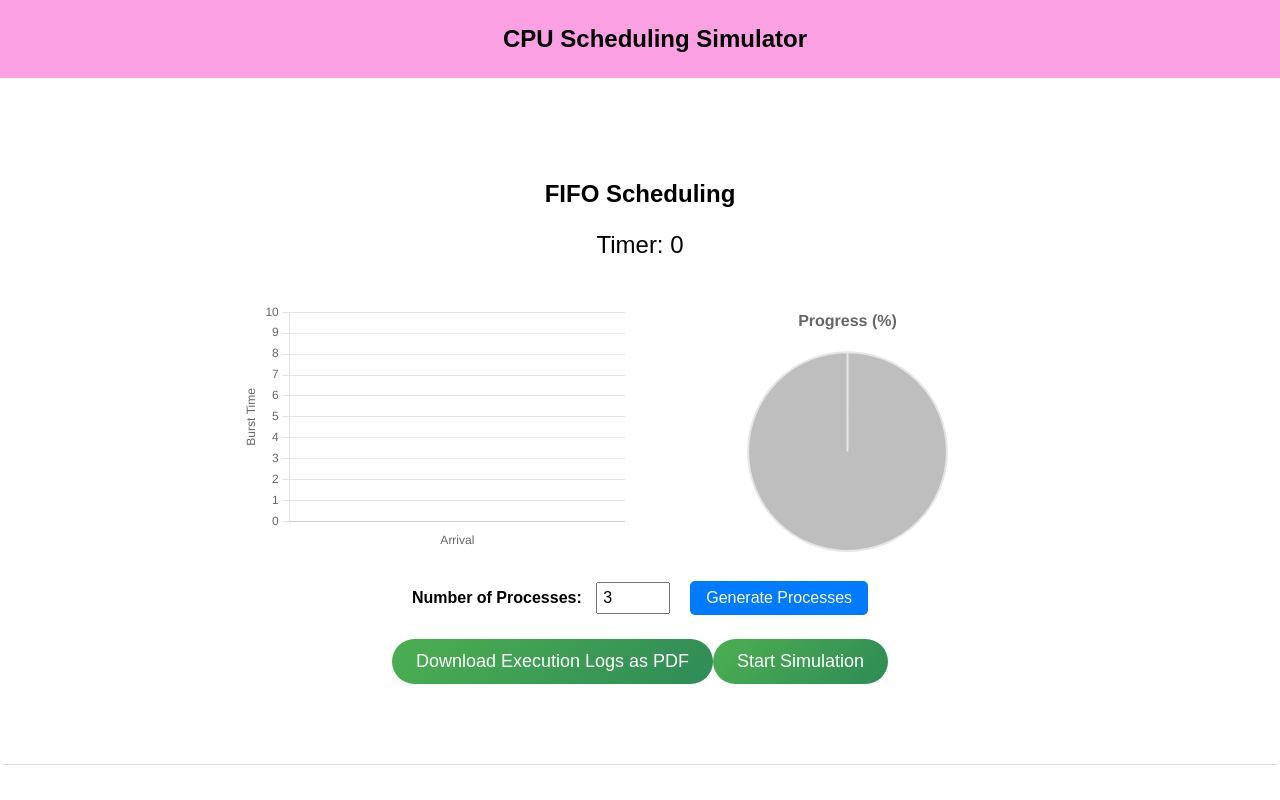
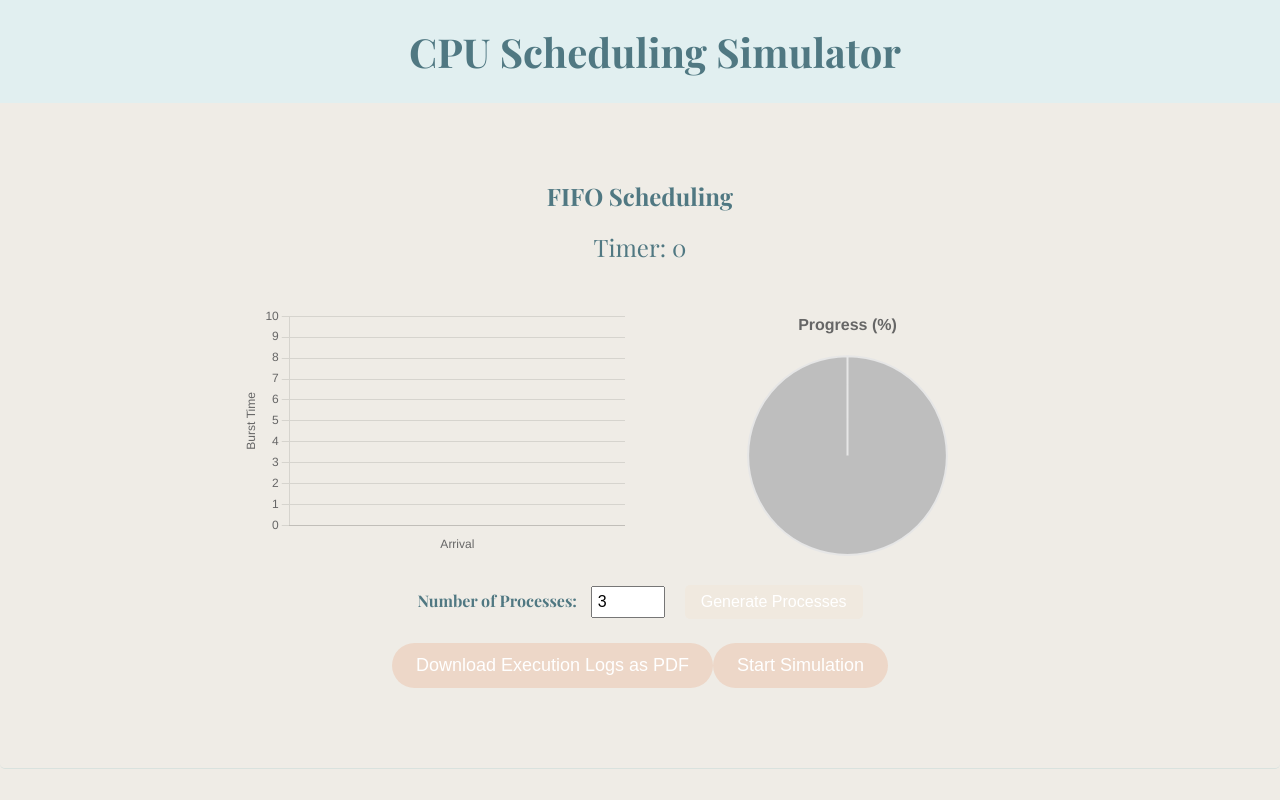
Before and after one commit to enyukan/cpu-scheduling-simulator, a React (Create React App) app: page / in a window 1280 px wide. Shown: the top 800 px of the page. Built offline with nearby package versions, Linux system fonts and the light colour scheme.

Commit message:
Adjust Color

```diff
--- a/public/index.html
+++ b/public/index.html
@@ -1,6 +1,7 @@
 <!DOCTYPE html>
 <html lang="en">
   <head>
+    <link href="https://fonts.googleapis.com/css2?family=Playfair+Display:wght@400;700&display=swap" rel="stylesheet">
     <meta charset="utf-8" />
     <link rel="icon" href="%PUBLIC_URL%/favicon.ico" />
     <meta name="viewport" content="width=device-width, initial-scale=1" />
--- a/src/App.js
+++ b/src/App.js
@@ -7,12 +7,11 @@ import RRSimulator from "./components/RRSimulator";
 import STCFSimulator from "./components/STCFSimulator";
 import MLFQSimulator from "./components/MLFQSimulator";
 
-
-//Define App Components (Manage all UI in this file)
+// Define App Components (Manage all UI in this file)
 function App() {
 
     const sectionRef = {
-        //Refer to each Algorithm Section location
+        // Refer to each Algorithm Section location
         FIFO: useRef(null),
         SJF: useRef(null),
         STCF: useRef(null),
@@ -29,70 +28,59 @@ function App() {
         MLFQ: MLFQSimulator,
     };
 
-
-
-
     // Move to the corresponding section when a particular algorithm is selected in the header
     const scrollToSection = (id) => {
-
-        //Bring header's height
+        // Bring header's height
         const headerHeight = document.querySelector("header").offsetHeight;
 
-        //Gets the DOM of the corresponding algorithm section
+        // Gets the DOM of the corresponding algorithm section
         if (sectionRef[id]?.current) {
-
-            //Calculate the screen position of the section and put the value into the variable 'elementPosition'
+            // Calculate the screen position of the section and put the value into the variable 'elementPosition'
             const elementPosition = sectionRef[id].current.getBoundingClientRect().top + window.scrollY;
 
             window.scrollTo({
-
-                //Adjustment of position
+                // Adjustment of position
                 top: elementPosition - headerHeight + 85,
                 behavior: "smooth",
             });
         }
     };
 
-
-
-    //UI for Header and all of algorithm section buttons
+    // UI for Header and all of algorithm section buttons
     return (
-        <div>
+        <div style={styles.appContainer}>
             <Header scrollToSection={scrollToSection} />
-
-            <div style={{ marginTop: "80px" }}>
-
-
-                {/* Bring the keys (FIFO, SJF, RR, ..) in sectionRef into the array and execute them one by one
-                Use map() to perform individual action for each element */}
-
-
+            <div style={styles.mainContent}>
                 {Object.keys(sectionRef).map((key) => {
-
                     // The simulator corresponding to the key is retrieved from the 'simulator' and stored in 'SimulatorComponent'
                     const SimulatorComponent = simulators[key];
 
-
                     return (
                         <div key={key} ref={sectionRef[key]}>
-
-
                             {/* Pass id, title, description, simulatorComponent for each key (FIFO, SJF, STCF ...) */}
                             <AlgorithmSection
                                 id={key}
                                 title={`${key} Scheduling`}
                                 SimulatorComponent={SimulatorComponent}
                             />
-
                         </div>
                     );
-
                 })}
-
             </div>
-
         </div>
     );
 }
 
+const styles = {
+    appContainer: {
+        backgroundColor: "#efece6", // Background black
+        color: "#507882", // Text white
+        fontFamily: "'Playfair Display', serif", // Apply Playfair Display font
+        minHeight: "100vh", // Full screen height
+    },
+    mainContent: {
+        marginTop: "80px", // Adjust for fixed header
+    },
+};
+
 export default App;
--- a/src/components/AlgorithmSection.js
+++ b/src/components/AlgorithmSection.js
@@ -17,7 +17,7 @@ const styles = {
     section: {
         padding: "80px 20px",
         textAlign: "center",
-        borderBottom: "1px solid #ddd",
+        borderBottom: "1px solid #d9e2de",
         borderRadius: "5px",
     },
 };
--- a/src/components/FIFOSimulator.js
+++ b/src/components/FIFOSimulator.js
@@ -185,7 +185,7 @@ const styles = {
         margin: "10px",
     },
     generateButton: {
-        background: "#007BFF",
+        background: "#f0e9df",
         color: "white",
         fontSize: "16px",
         padding: "8px 16px",
@@ -195,7 +195,7 @@ const styles = {
         marginLeft: "10px",
     },
     button: {
-        background: "linear-gradient(135deg, #4CAF50, #2E8B57)",
+        background: "linear-gradient(135deg,#edd7c8, #edd7c8)",
         color: "white",
         fontSize: "18px",
         padding: "12px 24px",
--- a/src/components/Header.js
+++ b/src/components/Header.js
@@ -10,19 +10,19 @@ function Header() {
 
 const styles = {
     header: {
-        background: "#FBA0E3",
-        color: "#000000",
+        background: "#e1eff0", // Header background black
+        color: "#507882", // Text white
         textAlign: "center",
         padding: "15px",
         position: "fixed",
         width: "100%",
         top: 0,
         zIndex: 1000,
+        fontFamily: "'Playfair Display', serif", // Apply Playfair Display font
     },
-
     title: {
         margin: "10px 0",
-        fontSize: "24px",
+        fontSize: "40px",
     },
 };
 
--- a/src/components/Timer.js
+++ b/src/components/Timer.js
@@ -28,7 +28,7 @@ const Timer = ({ currentTime }) => {
             .attr("y", 25)
             .attr("text-anchor", "middle")
             .attr("font-size", "24px")
-            .attr("fill", "black")
+            .attr("fill", "#507882")
             .text(`Timer: ${currentTime}`);
     }, [currentTime]);
     return <svg ref={timerRef}></svg>;
```
